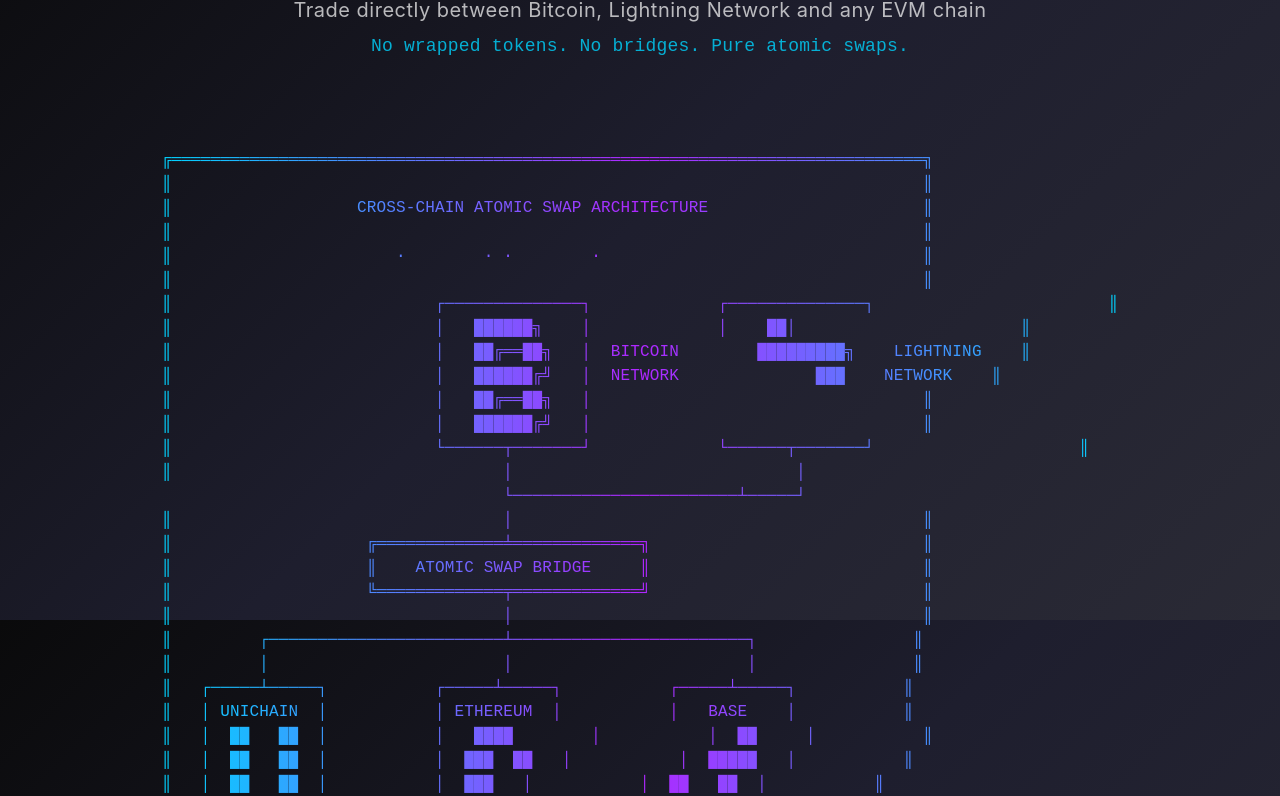
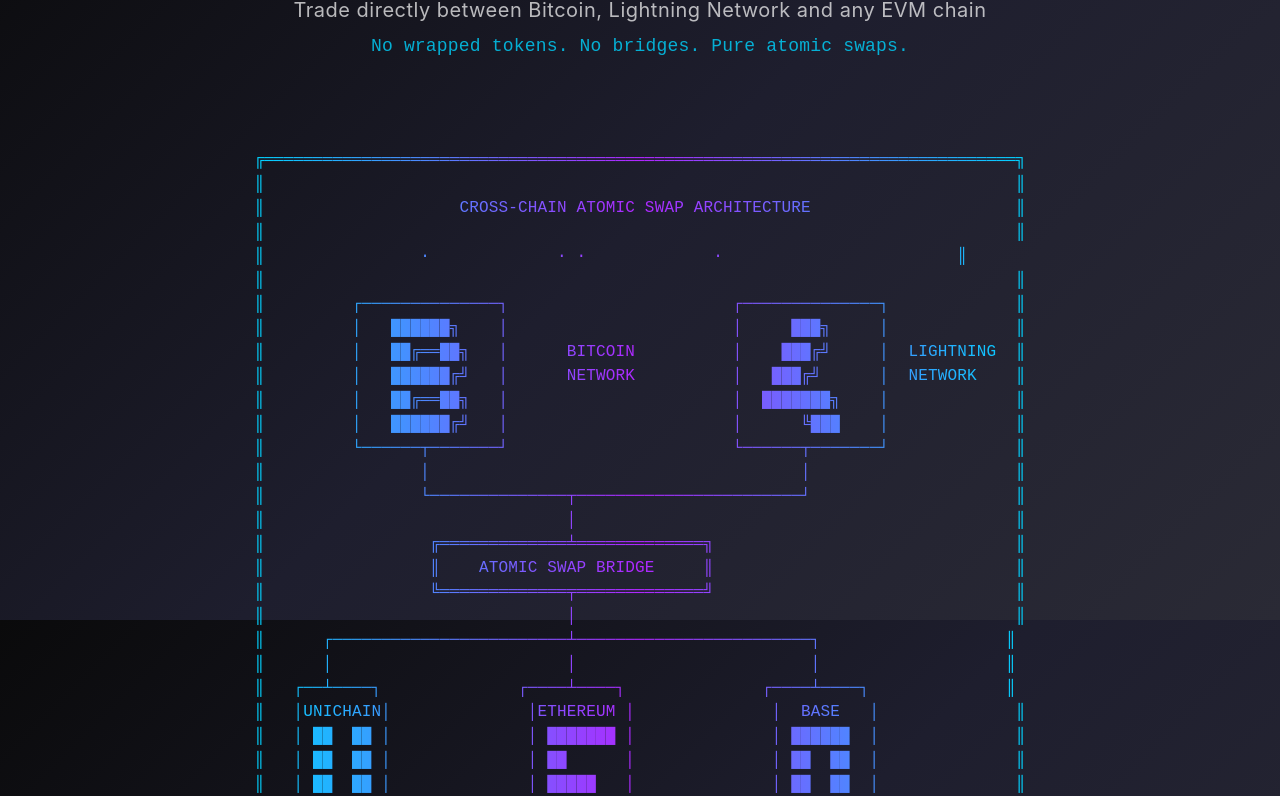
Before and after one commit to D9J9V/1inch-FusionPlus, a Next.js app: page / in a window 1280 px wide. Shown: the part 980-1776 px from the top of the page. Built offline with nearby package versions, Linux system fonts and the light colour scheme.

Commit message:
update ascii

```diff
--- a/components/AsciiNetworkDiagram.tsx
+++ b/components/AsciiNetworkDiagram.tsx
@@ -27,36 +27,37 @@
   const asciiArt = `
 ╔═════════════════════════════════════════════════════════════════════════════╗
 ║                                                                             ║
-║                   CROSS-CHAIN ATOMIC SWAP ARCHITECTURE                      ║
+║                    CROSS-CHAIN ATOMIC SWAP ARCHITECTURE                     ║
 ║                                                                             ║
-║                     ${sparkles[sparkleFrame][1]}     ${sparkles[sparkleFrame][2]}     ${sparkles[sparkleFrame][3]}                               ║
+║              ${sparkles[sparkleFrame][1]}          ${sparkles[sparkleFrame][2]}          ${sparkles[sparkleFrame][3]}                      ║
 ║                                                                             ║
-║                           ┌──────────────┐             ┌──────────────┐                        ║
-║                           │   ██████╗    │             │    ██│                       ║
-║                           │   ██╔══██╗   │  BITCOIN        █████████╗    LIGHTNING    ║
-║                           │   ██████╔╝   │  NETWORK              ███    NETWORK    ║
-║                           │   ██╔══██╗   │                                  ║
-║                           │   ██████╔╝   │                                  ║
-║                           └──────┬───────┘             └──────┬───────┘                     ║
-║                                  │                             │
-                                   └───────────────────────┴─────┘
-║                                  │                                          ║
-║                    ╔═════════════╧═════════════╗                            ║
-║                    ║    ATOMIC SWAP BRIDGE     ║                            ║
-║                    ╚═════════════╤═════════════╝                            ║
-║                                  │                                          ║
-║         ┌────────────────────────┴────────────────────────┐                ║
-║         │                        │                        │                ║
-║   ┌─────┴─────┐           ┌─────┴─────┐           ┌─────┴─────┐           ║
-║   │ UNICHAIN  │           │ ETHEREUM  │           │   BASE    │           ║
-║   │  ██   ██  │           │   ████        │           │  ██     │           ║
-║   │  ██   ██  │           │  ███  ██   │           │  █████   │           ║
-║   │  ██   ██  │           │  ███   │           │  ██   ██  │           ║
-║   │   ████    │           │   ██████  │           │  █████  │           ║
-║   │ ┌──────┐  │           │ ┌──────┐  │           │ ┌──────┐  │           ║
-║   │ │ LIVE │  │           │ │COMING│  │           │ │COMING│  │           ║
-║   │ └──────┘  │           │ └──────┘  │           │ └──────┘  │           ║
-║   └───────────┘           └───────────┘           └───────────┘           ║
+║         ┌──────────────┐                       ┌──────────────┐             ║
+║         │   ██████╗    │                       │     ███╗     │             ║
+║         │   ██╔══██╗   │      BITCOIN          │    ███╔╝     │  LIGHTNING  ║
+║         │   ██████╔╝   │      NETWORK          │   ███╔╝      │  NETWORK    ║
+║         │   ██╔══██╗   │                       │  ███████╗    │             ║
+║         │   ██████╔╝   │                       │      ╚███    │             ║
+║         └──────┬───────┘                       └──────┬───────┘             ║
+║                │                                      │                     ║
+║                └──────────────┬───────────────────────┘                     ║
+║                               │                                             ║
+║                 ╔═════════════╧═════════════╗                               ║
+║                 ║    ATOMIC SWAP BRIDGE     ║                               ║
+║                 ╚═════════════╤═════════════╝                               ║
+║                               │                                             ║
+║      ┌────────────────────────┴────────────────────────┐                   ║
+║      │                        │                        │                   ║
+║   ┌──┴────┐              ┌────┴────┐              ┌────┴────┐              ║
+║   │UNICHAIN│              │ETHEREUM │              │  BASE   │              ║
+║   │ ██  ██ │              │ ███████ │              │ ██████  │              ║
+║   │ ██  ██ │              │ ██      │              │ ██  ██  │              ║
+║   │ ██  ██ │              │ █████   │              │ ██  ██  │              ║
+║   │  ████  │              │ ██      │              │ ██  ██  │              ║
+║   │        │              │ ███████ │              │ ██████  │              ║
+║   │┌──────┐│              │┌──────┐ │              │┌──────┐ │              ║
+║   ││ LIVE ││              ││COMING│ │              ││COMING│ │              ║
+║   │└──────┘│              │└──────┘ │              │└──────┘ │              ║
+║   └────────┘              └─────────┘              └─────────┘              ║
 ║                                                                             ║
 ║   ─────────────────────────────────────────────────────────────────────    ║
 ║                                                                             ║
```
